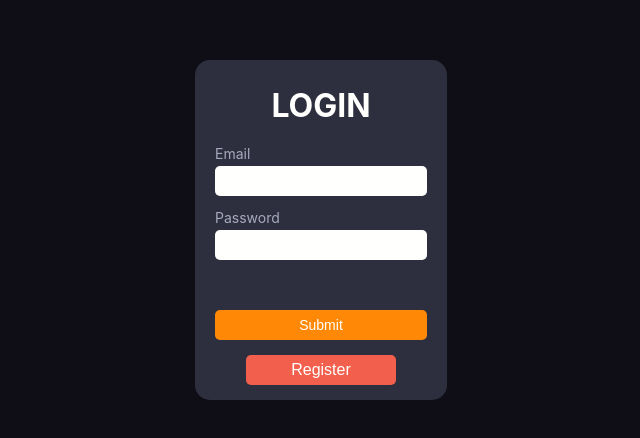
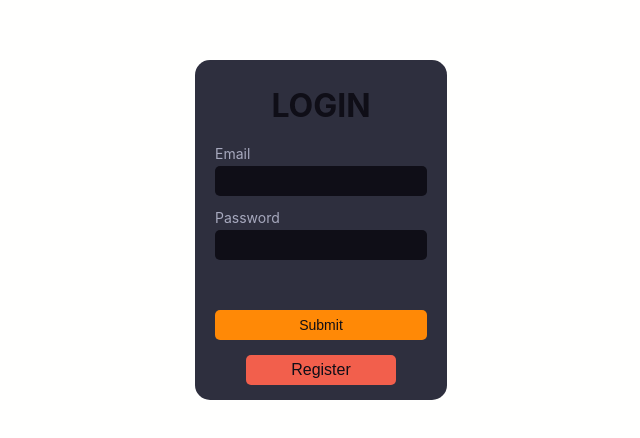
Before and after one commit to Shookette/MediaLibrary, a React (Vite) app: page /login in a window 1280 px wide. Shown: the part 170-608 px from the top of the page, without its empty margins (319-959 px from the left). Built offline with nearby package versions, Linux system fonts and the light colour scheme; no server answers.

Commit message:
feat(theme): detect default user theme and set to light or dark

```diff
--- a/src/App.tsx
+++ b/src/App.tsx
@@ -7,11 +7,11 @@ import MediaDetail from './container/MediaDetail/MediaDetail';
 import MediaEdit from './container/MediaEdit/MediaEdit';
 import LoginOrRegisterContainer from './container/LoginOrRegisterContainer/LoginOrRegisterContainer';
 import {useUserContext} from './hooks/UserContext';
+import useTheme from './hooks/UseTheme';
 
 type ProtectedRouteProps = {children: ReactElement};
 const ProtectedRoute: FC<ProtectedRouteProps> = ({children}) => {
   const {user} = useUserContext();
-
   if (!user) {
     return <Navigate to="/login" replace />;
   }
@@ -20,6 +20,8 @@ const ProtectedRoute: FC<ProtectedRouteProps> = ({children}) => {
 };
 
 const App: FC = () => {
+  useTheme();
+
   return (
     <Routes>
       <Route path="/" element={<Layout />}>
--- /dev/null
+++ b/src/hooks/UseTheme.tsx
@@ -0,0 +1,14 @@
+import {useEffect} from 'react';
+
+const useTheme = () => {
+  const defaultTheme =
+    window.matchMedia && window.matchMedia('(prefers-color-scheme: dark)').matches
+      ? 'dark'
+      : 'light';
+
+  useEffect(() => {
+    document.body.setAttribute('data-theme', defaultTheme);
+  }, [defaultTheme]);
+};
+
+export default useTheme;
```
Also changed, not shown: 1 other file (tests, documents, lock files or other folders).
